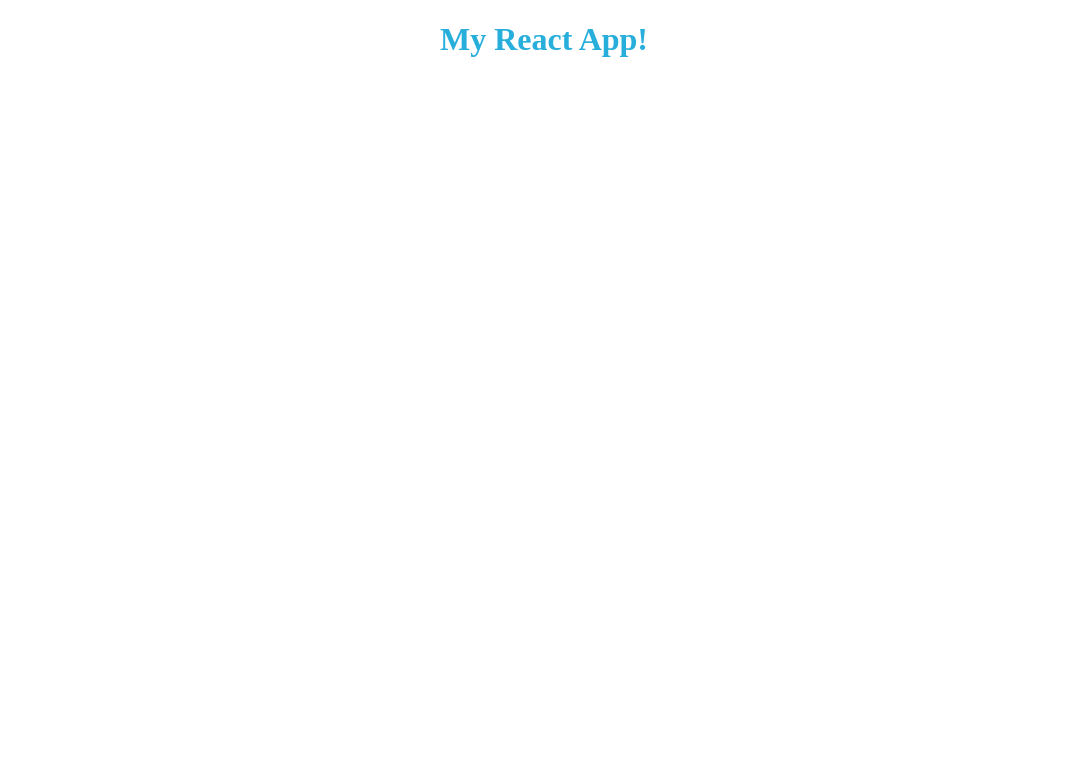
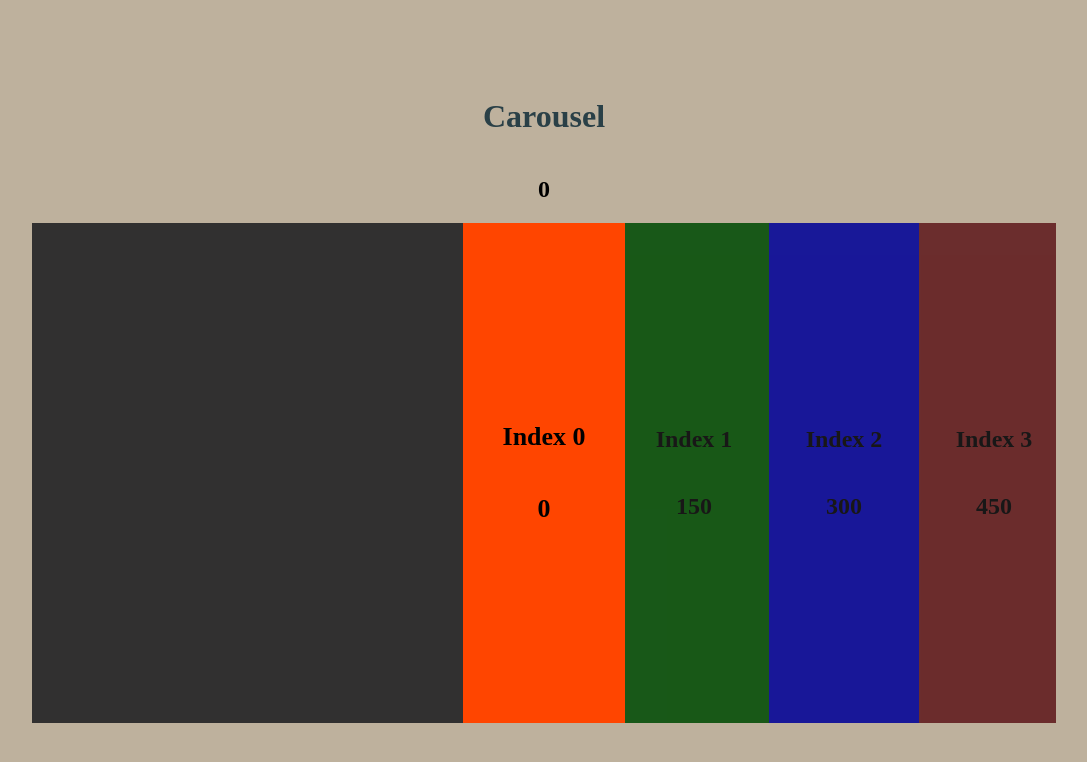
Before and after one commit to CmrdCat/CarouselForScandiWeb, a React app: page / in a window 1280 px wide. Shown: the whole page, without its empty margins (96-1183 px from the left). Built offline with nearby package versions, Linux system fonts and the light colour scheme.

Commit message:
test-carousel-absolute

```diff
--- a/src/components/App.js
+++ /dev/null
@@ -1,15 +0,0 @@
-import React, { Component } from 'react'
-
-import '../styles/App.css'
-
-class App extends Component {
-   render() {
-      return (
-         <div>
-            <h1> My React App! </h1>
-         </div>
-      )
-   }
-}
-
-export default App
--- /dev/null
+++ b/src/components/app/app.css
@@ -0,0 +1,22 @@
+#root {
+   background-color: rgba(153, 132, 101, 0.637);
+   position: fixed;
+   top: 0;
+   left: 0;
+   right: 0;
+   bottom: 0;
+}
+
+h1 {
+   color: #2a4047;
+   text-align: center;
+}
+
+.app {
+   height: 100%;
+   width: 100%;
+   display: flex;
+   flex-direction: column;
+   justify-content: center;
+   align-items: center;
+}
--- /dev/null
+++ b/src/components/app/app.js
@@ -0,0 +1,17 @@
+import React, { Component } from 'react'
+import Container from '../container/container'
+
+import './app.css'
+
+class App extends Component {
+   render() {
+      return (
+         <div className="app">
+            <h1>Carousel</h1>
+            <Container />
+         </div>
+      )
+   }
+}
+
+export default App
--- /dev/null
+++ b/src/components/card/card.css
@@ -0,0 +1,25 @@
+.card {
+   position: absolute;
+   margin: 0 2px;
+   display: flex;
+   flex-direction: column;
+   justify-content: center;
+   align-items: center;
+   width: 150px;
+   height: 100%;
+   opacity: 0.5;
+   transition:  1s ease;
+   z-index: 1;
+   float: left;
+}
+
+.card.active {
+   position: absolute;
+   z-index: 5;
+   opacity: 1;
+   transform: scale(1.08);
+}
+
+img {
+   max-width: 100%;
+}
--- /dev/null
+++ b/src/components/card/card.js
@@ -0,0 +1,37 @@
+import React from 'react'
+
+import './card.css'
+
+const Card = ({color, id, changeCard, curCard, length}) => {
+   const setStyle = () => {
+      switch(true) {
+         case id < curCard :
+            return 'card left'
+         case id > curCard :
+            return 'card right'
+         case id === curCard :
+            return 'card active'
+      }
+   }
+   const setPosition = () => {
+      switch (true) {
+         case id < curCard || id > curCard :
+            return `translate(${(id - curCard) * 150}px,0)`
+      }
+   }
+   const style = {
+      backgroundColor:color,
+      transform: setPosition()
+   }
+
+   return (
+      <div className={setStyle()}
+            onClick={() => changeCard(id)}
+            style={style}>
+         <h2>Index {id}</h2>
+         <h2>{(id - curCard)*150}</h2>
+      </div>
+   )
+}
+
+export default Card
--- /dev/null
+++ b/src/components/container/container.css
@@ -0,0 +1,10 @@
+.container {
+   width: 80%;
+   height: 500px;
+   background-color: rgb(49, 48, 48);
+   display: flex;
+   align-items: center;
+   justify-content: center;
+   overflow: hidden;
+   position: relative;
+}
--- /dev/null
+++ b/src/components/container/container.js
@@ -0,0 +1,75 @@
+import React, { Component } from 'react'
+import Card from '../card/card'
+import './container.css'
+
+class Container extends Component{
+
+   images = [
+      {
+         id:0,
+         color: 'orangered'
+      },
+      {
+         id:1,
+         color: 'green'
+      },
+      {
+         id:2,
+         color: 'blue'
+      },
+      {
+         id:3,
+         color: 'brown'
+      },
+      {
+         id:4,
+         color: 'yellow'
+      },
+      {
+         id:5,
+         color: 'white'
+      },
+      {
+         id:6,
+         color: 'tomato'
+      },
+   ]
+
+   state = {
+      curCard: 0,
+      length: this.images.length
+   }
+
+   changeCard = (id) => {
+      this.setState({
+         curCard: id
+      })
+   }
+
+   render() {
+
+   const { curCard, length } = this.state
+
+      return (
+         <>
+            <h2>{this.state.curCard}</h2>
+            <div className="container" >
+               {
+                  this.images.map(({ color, id }, idx) => {
+                     return (<Card
+                        key={idx}
+                        id={id}
+                        color={color}
+                        changeCard={this.changeCard}
+                        curCard={curCard}
+                        length={length} />)
+                  })
+               }
+            </div>
+         </>
+      )
+   }
+
+}
+
+export default Container
--- a/src/index.js
+++ b/src/index.js
@@ -1,5 +1,5 @@
 import React from 'react'
 import ReactDOM from 'react-dom'
-import App from './components/App'
+import App from './components/app/app'
 
 ReactDOM.render(<App/>, document.getElementById("root"))
--- a/src/styles/App.css
+++ /dev/null
@@ -1,4 +0,0 @@
-h1 {
-   color: #27aedb;
-   text-align: center;
-}
```
Also changed, not shown: src/index.html (line endings or trailing spaces), src/style.css (added).
